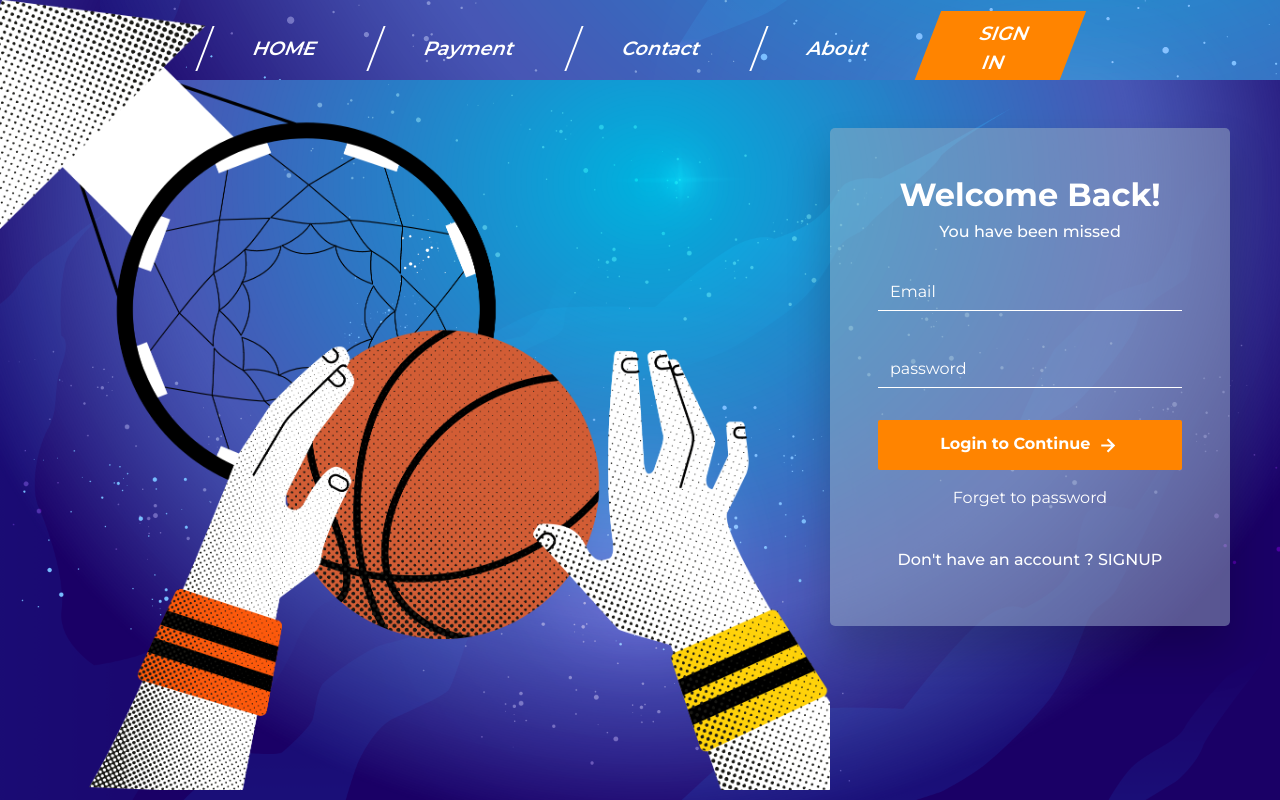
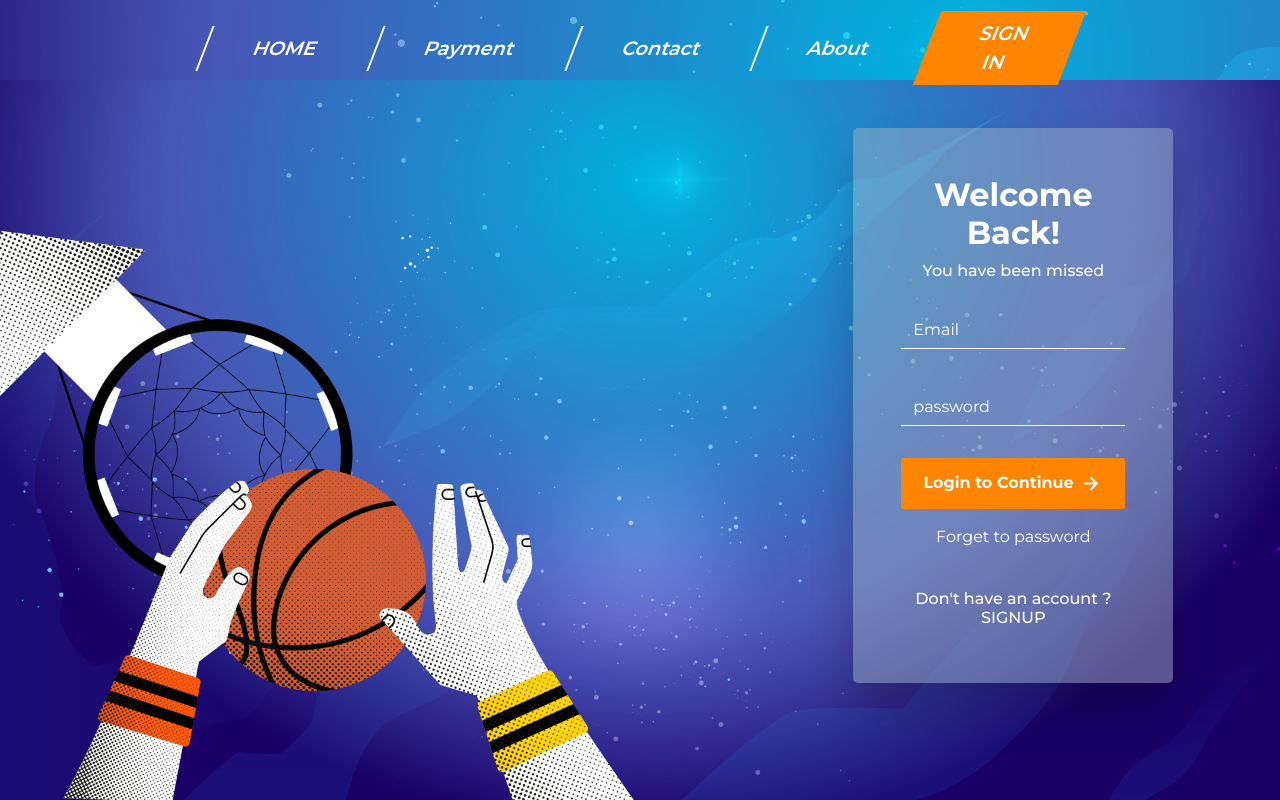
Before and after one commit to Iqbal-Hassan-1/2k-unity, a React (Vite) app: page /sign-up in a window 1280 px wide. Built offline with nearby package versions, Linux system fonts and the light colour scheme.

Commit message:
UPDATE UI

```diff
--- a/src/auth/SignIn.jsx
+++ b/src/auth/SignIn.jsx
@@ -6,14 +6,12 @@ import { BiRightArrowAlt } from "react-icons/bi";
 import ball from "../assets/basket-ball.png";
 const SignIn = () => {
   return (
-    <div className="div-container">
-      <div className="div-img">
-        <img src={ball} alt="center" />
-      </div>
-      <div className="div-child">
-        <Container>
+    <Container fluid className="div-container">
       <Row>
-            <Col className="text-white bg-white mt-5 p-5 forShadow position-relative">
+        <Col
+          md={{ offset: 8, span: 3 }}
+          className="text-white bg-white mt-5 p-5 forShadow"
+        >
           <Form>
             <h2 className="text-center fw-bold">Welcome Back!</h2>
             <h6 className="text-center">You have been missed</h6>
@@ -26,15 +24,11 @@ const SignIn = () => {
               </Button>
               <p className="text-center pt-2">Forget to password</p>{" "}
             </div>{" "}
-                <h6 className="text-center pt-4">
-                  Don't have an account ? SIGNUP
-                </h6>{" "}
+            <h6 className="text-center pt-4">Don't have an account ? SIGNUP</h6>{" "}
           </Form>
         </Col>
       </Row>
     </Container>
-      </div>
-    </div>
   );
 };
 
--- a/src/auth/signin.css
+++ b/src/auth/signin.css
@@ -1,35 +1,8 @@
 .div-container {
-  display: grid;
-  grid-auto-columns: 1fr;
-  grid-template-columns: 1fr 450px;
-  gap: 0px 0px;
   height: 90vh;
   background-image: url("../assets/bg-signup.png");
-  background-repeat: no-repeat;
+  background-position: 30% 95%;
   background-size: cover;
-  position: relative;
-}
-.div-img {
-  background-repeat: no-repeat;
-  background-size: 1800px 1000px;
-  /* background-size: covr; */
-  position: relative;
-  margin-left: 0px;
-  margin-top: -290px;
-  background-image: url("../assets/basket-ball.png");
-}
-
-.div-img img {
-  display: none;
-  top: 0;
-  left: 0;
-  bottom: 200;
-  position: absolute;
-  height: 800px;
-  width: 1200px;
-  /* width: 100%;
-  height: 100%;
-  object-fit: cover; */
 }
 .forShadow {
   box-shadow: 0 25px 45px rgba(0, 0, 0, 0.2) !important;
@@ -37,7 +10,3 @@
   background-color: rgba(158, 178, 196, 0.484) !important;
   backdrop-filter: blur(0px) !important;
 }
-
-.div-child {
-  margin-right: 50px;
-}
--- a/src/layout/Navbar.css
+++ b/src/layout/Navbar.css
@@ -1,6 +1,6 @@
 .navbar {
   background-image: url("../assets/bg-signup.png");
-  background-position: 100px;
+  background-position: 5% 10%;
   height: 80px;
   display: flex;
   justify-content: space-around;
```
Also changed, not shown: src/assets/bg-signup.png, src/assets/bg-signup1.png (added). Lines whose indentation alone changed are shown as unchanged.
